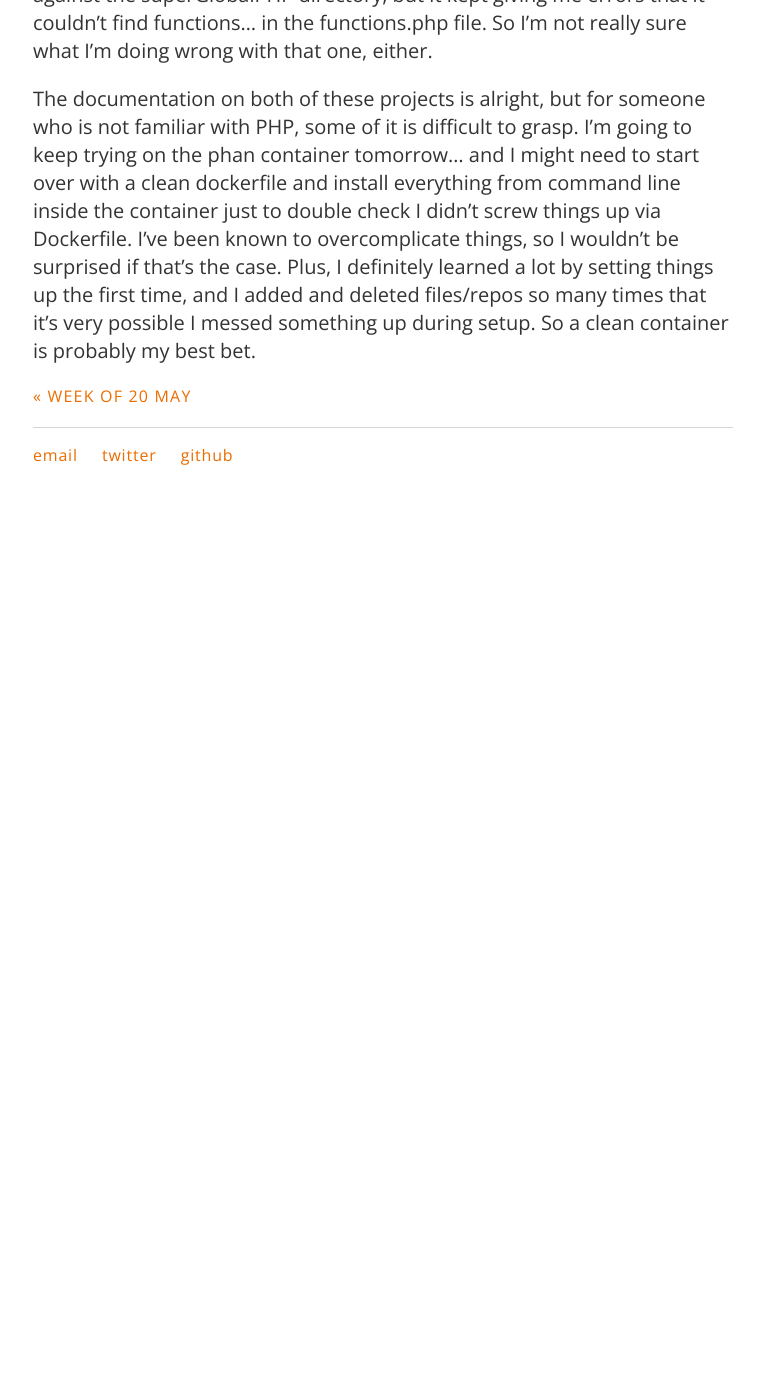
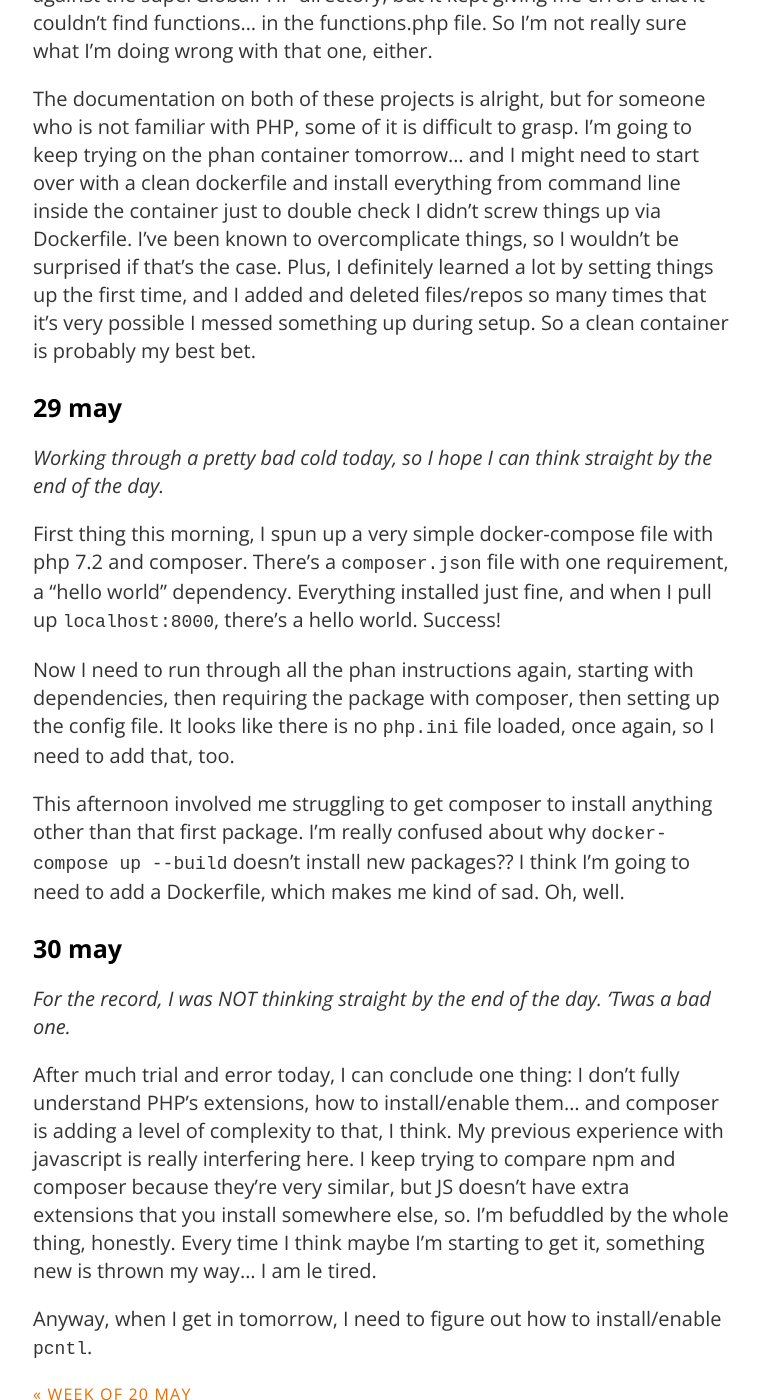
Before and after one commit to carylwyatt/carylwyatt.github.io, a Jekyll site: the page built from _posts/2019-05-28-week-of-28-may.md, in a window 1280 px wide and 1400 px high, scrolled down 629 px. Shown: the whole window, without its empty margins (257-1016 px from the left). Built offline with Jekyll 4.4.1, drawn with Linux system fonts in a browser that asks for light colours; emoji names are drawn with the system emoji font; before the commit the page ends 1135 px from its top, so only the background shows below that.

Commit message:
thrusday, yo

```diff
--- a/_posts/2019-05-28-week-of-28-may.md
+++ b/_posts/2019-05-28-week-of-28-may.md
@@ -13,3 +13,21 @@ I followed the installation/config instructions and added all that stuff to my D
 I decided to pivot and try out the second tool I came across (has fewer stars on github but is still actively updated), PHPStan. I decided to try pulling down the official docker container and running it as a bash script against the superGlobalPHP directory, but it kept giving me errors that it couldn't find functions... in the functions.php file. So I'm not really sure what I'm doing wrong with that one, either.
 
 The documentation on both of these projects is alright, but for someone who is not familiar with PHP, some of it is difficult to grasp. I'm going to keep trying on the phan container tomorrow... and I might need to start over with a clean dockerfile and install everything from command line inside the container just to double check I didn't screw things up via Dockerfile. I've been known to overcomplicate things, so I wouldn't be surprised if that's the case. Plus, I definitely learned a lot by setting things up the first time, and I added and deleted files/repos so many times that it's very possible I messed something up during setup. So a clean container is probably my best bet.
+
+### 29 may
+
+*Working through a pretty bad cold today, so I hope I can think straight by the end of the day.*
+
+First thing this morning, I spun up a very simple docker-compose file with php 7.2 and composer. There's a `composer.json` file with one requirement, a "hello world" dependency. Everything installed just fine, and when I pull up `localhost:8000`, there's a hello world. Success!
+
+Now I need to run through all the phan instructions again, starting with dependencies, then requiring the package with composer, then setting up the config file. It looks like there is no `php.ini` file loaded, once again, so I need to add that, too.
+
+This afternoon involved me struggling to get composer to install anything other than that first package. I'm really confused about why `docker-compose up --build` doesn't install new packages?? I think I'm going to need to add a Dockerfile, which makes me kind of sad. Oh, well.
+
+### 30 may
+
+*For the record, I was NOT thinking straight by the end of the day. 'Twas a bad one.*
+
+After much trial and error today, I can conclude one thing: I don't fully understand PHP's extensions, how to install/enable them... and composer is adding a level of complexity to that, I think. My previous experience with javascript is really interfering here. I keep trying to compare npm and composer because they're very similar, but JS doesn't have extra extensions that you install somewhere else, so. I'm befuddled by the whole thing, honestly. Every time I think maybe I'm starting to get it, something new is thrown my way... I am le tired.
+
+Anyway, when I get in tomorrow, I need to figure out how to install/enable `pcntl`.
```
